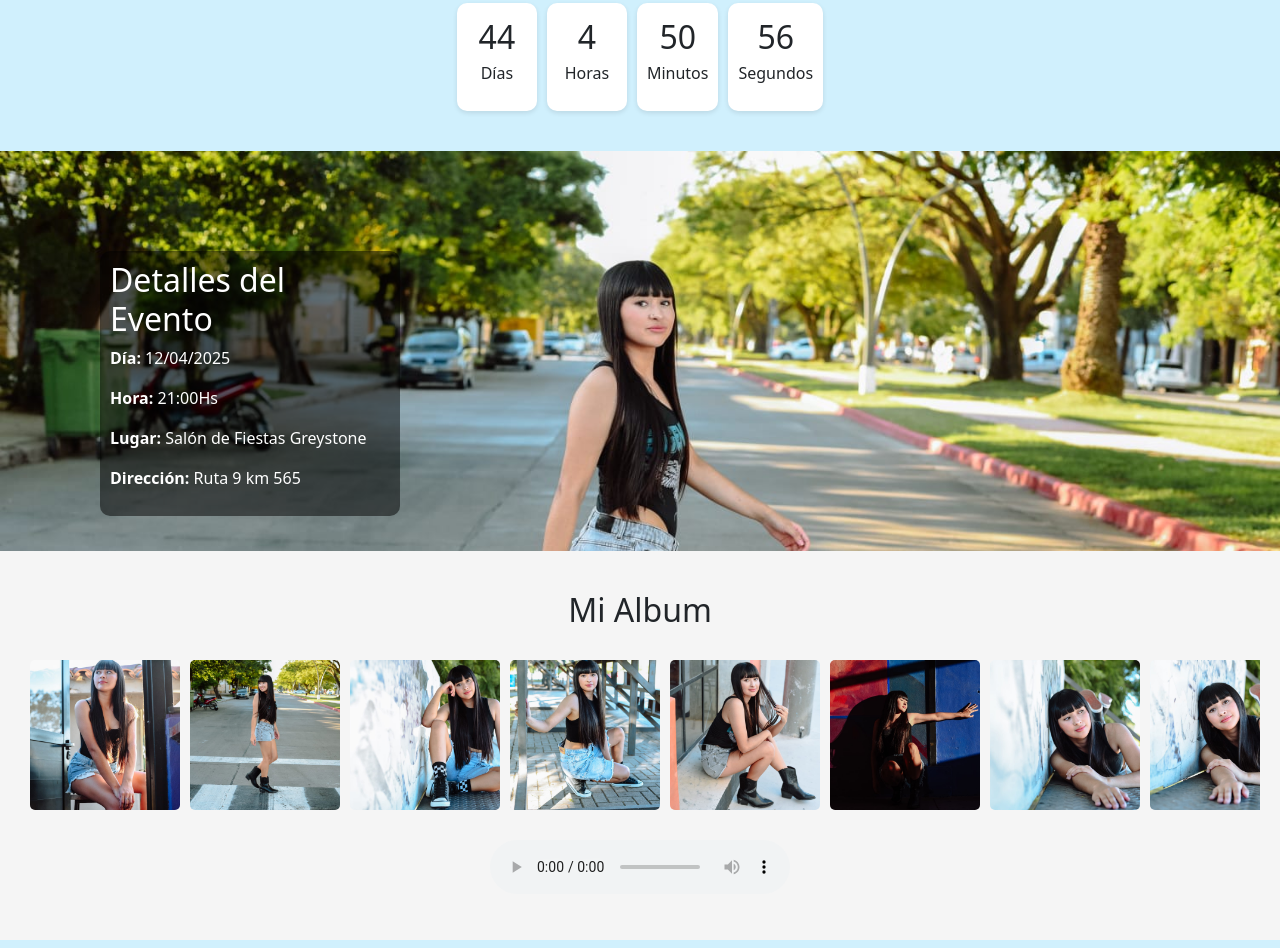
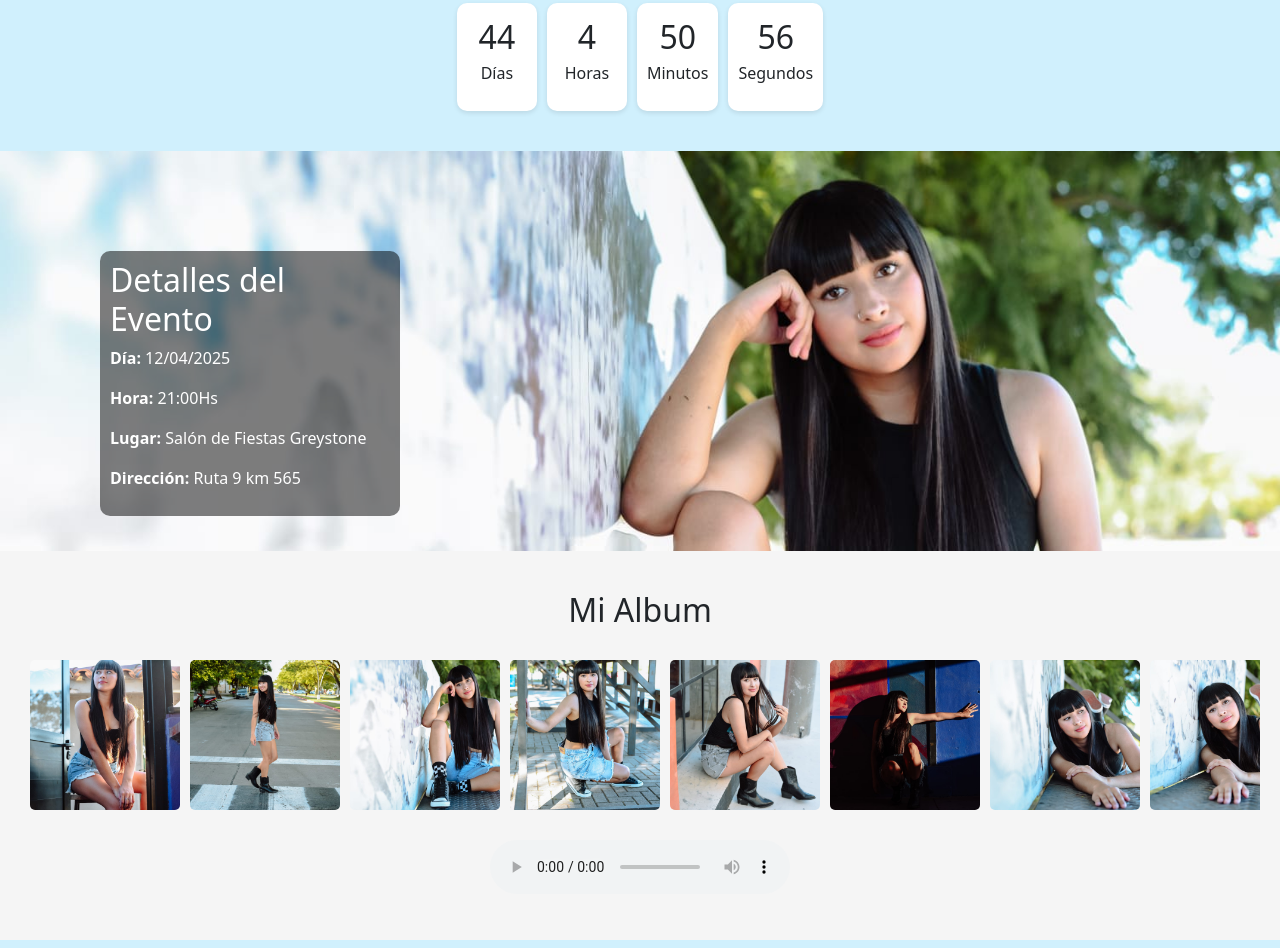
Before and after one commit to micumple-invitacion/Mis15Alma, a plain HTML site: page index.html in a window 1280 px wide. Shown: the part 895-1843 px from the top of the page. Drawn offline with nearby package versions, Linux system fonts and the light colour scheme; a web font is replaced by a local one.

Commit message:
Update style.css

```diff
--- a/css/style.css
+++ b/css/style.css
@@ -73,7 +73,7 @@
     /* ===== SECCIÓN 3: DETALLES DEL EVENTO ===== */
     .details {
       color: #fff;
-      background: url('../Fotos/foto8.jpg') no-repeat center center fixed;
+      background: url('../Fotos/foto18.jpg') no-repeat center center fixed;
       background-size: cover;
       min-height: 50vh;
       background-position: top;
```
